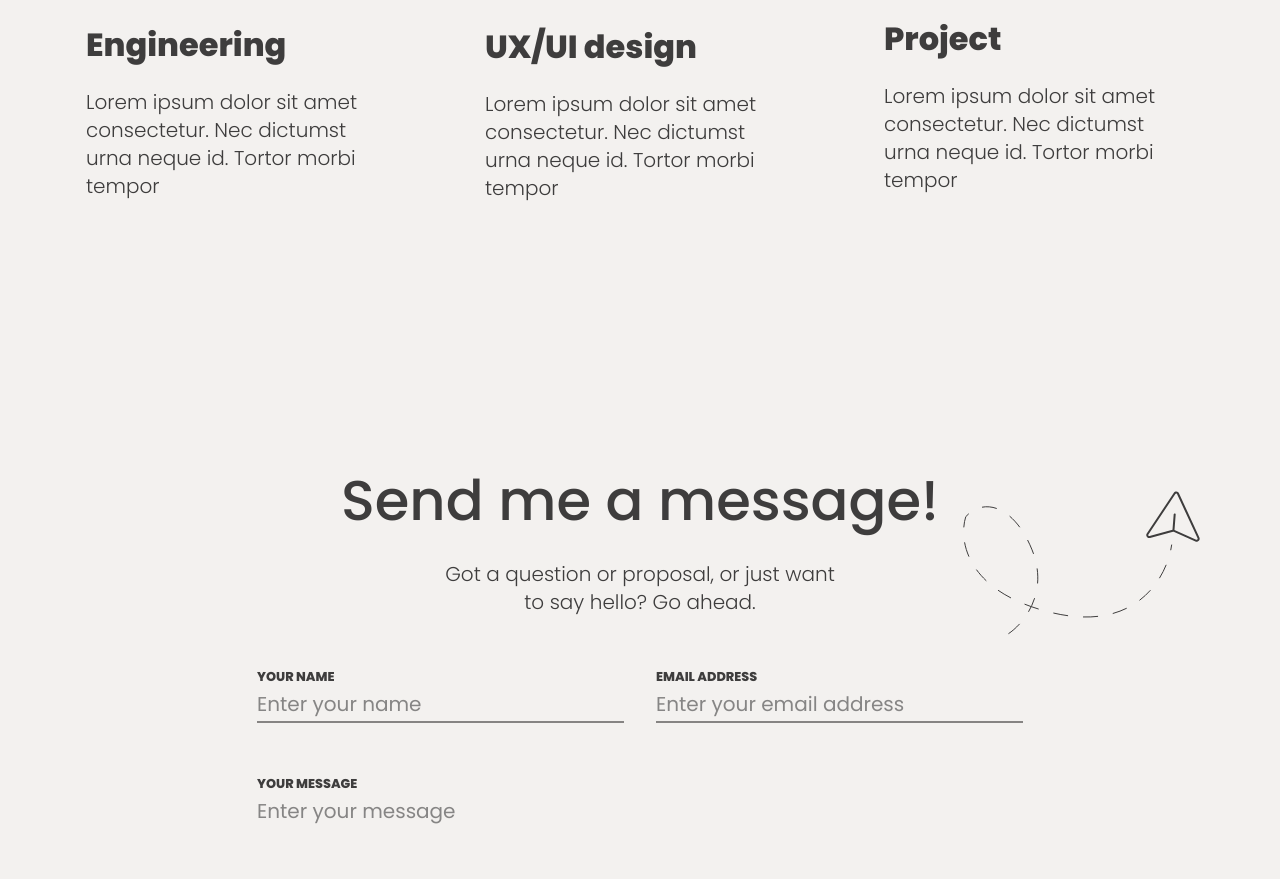
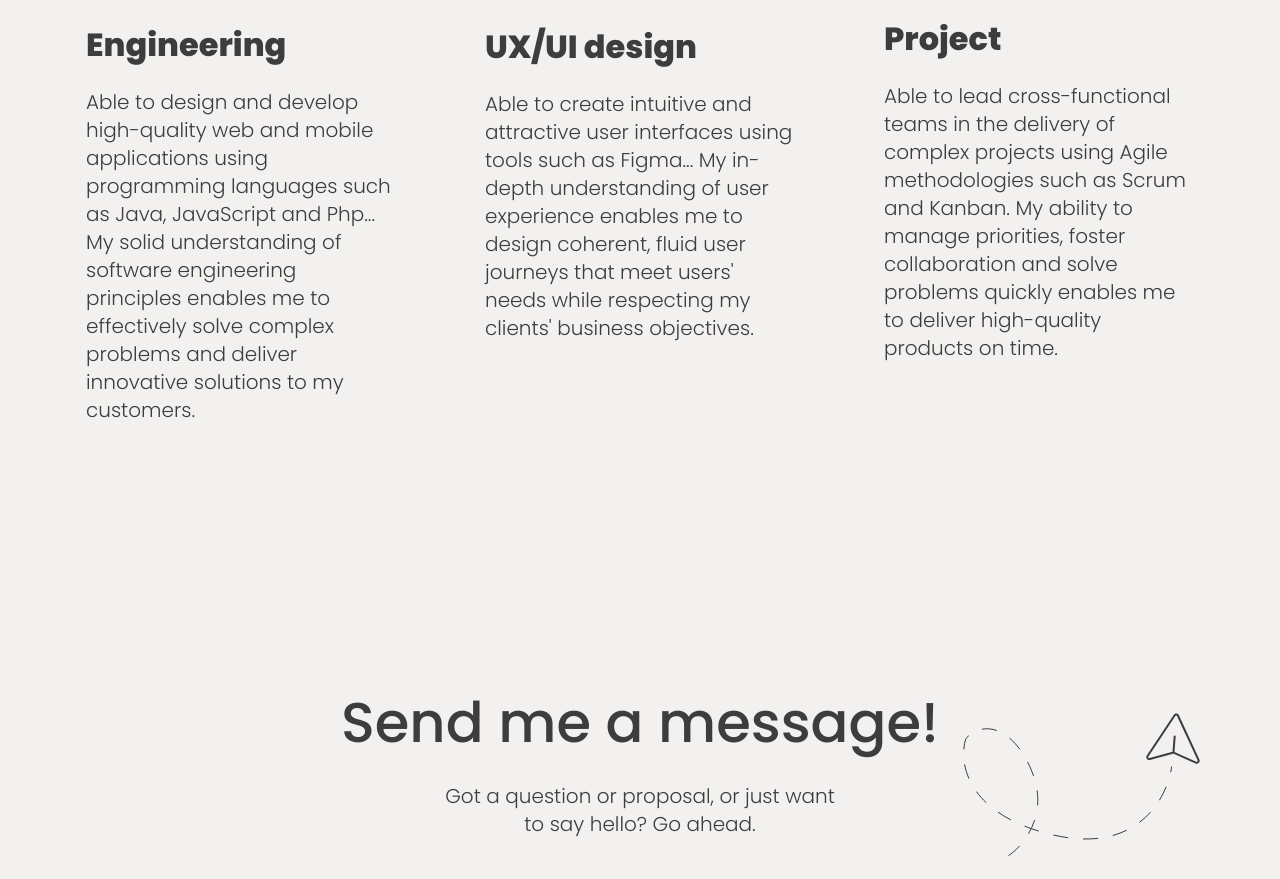
Before and after one commit to Randy-RM/portfolio-assani-beni-randy, a React (Vite) app: page / in a window 1280 px wide. Shown: the part 2219-3098 px from the top of the page. Built offline with nearby package versions, Linux system fonts and the light colour scheme.

Commit message:
feat : add real text on experience section

```diff
--- a/src/pages/frontoffice/home-page.tsx
+++ b/src/pages/frontoffice/home-page.tsx
@@ -305,8 +305,13 @@ const HomePage = (): JSX.Element => {
                         Engineering
                       </h3>
                       <p>
-                        Lorem ipsum dolor sit amet consectetur. Nec dictumst
-                        urna neque id. Tortor morbi tempor
+                        {`
+                        Able to design and develop high-quality web and mobile
+                        applications using programming languages such as Java,
+                        JavaScript and Php... My solid understanding of software
+                        engineering principles enables me to effectively solve complex
+                        problems and deliver innovative solutions to my customers.
+                        `}
                       </p>
                     </div>
                     <Spacer height={2} />
@@ -332,8 +337,12 @@ const HomePage = (): JSX.Element => {
                         UX/UI design
                       </h3>
                       <p>
-                        Lorem ipsum dolor sit amet consectetur. Nec dictumst
-                        urna neque id. Tortor morbi tempor
+                        {`
+                        Able to create intuitive and attractive user interfaces
+                        using tools such as Figma... My in-depth understanding of
+                        user experience enables me to design coherent, fluid user
+                        journeys that meet users' needs while respecting my clients' business objectives.
+                        `}
                       </p>
                     </div>
                     <Spacer height={2} />
@@ -360,8 +369,12 @@ const HomePage = (): JSX.Element => {
                       </p>
                       <h3 className="h3 font-w-extra-bold margin-0">Project</h3>
                       <p>
-                        Lorem ipsum dolor sit amet consectetur. Nec dictumst
-                        urna neque id. Tortor morbi tempor
+                        {`
+                        Able to lead cross-functional teams in the delivery of
+                        complex projects using Agile methodologies such as Scrum and Kanban. My ability
+                        to manage priorities, foster collaboration and solve problems quickly enables me
+                        to deliver high-quality products on time.
+                        `}
                       </p>
                     </div>
                     <Spacer height={2} />
```
